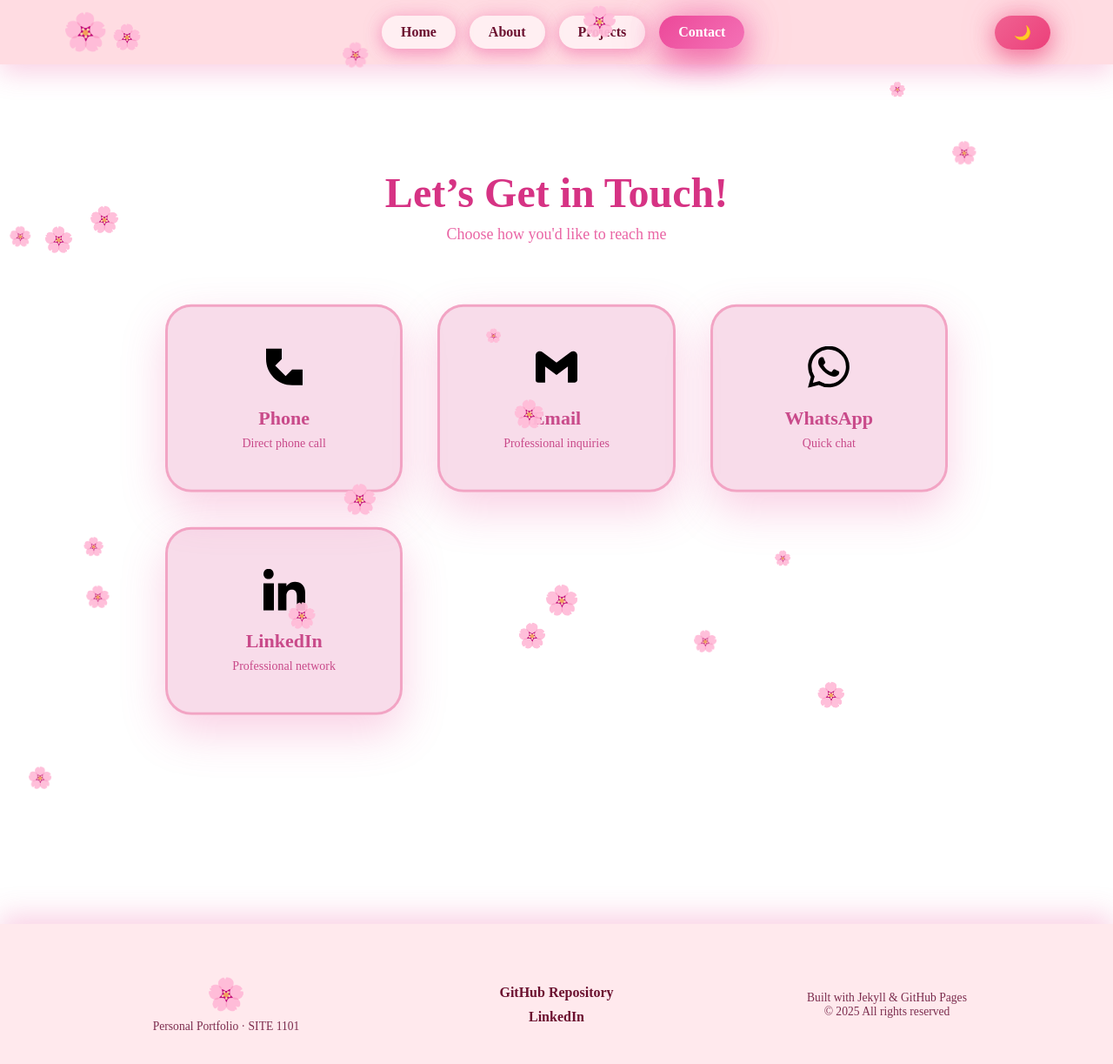
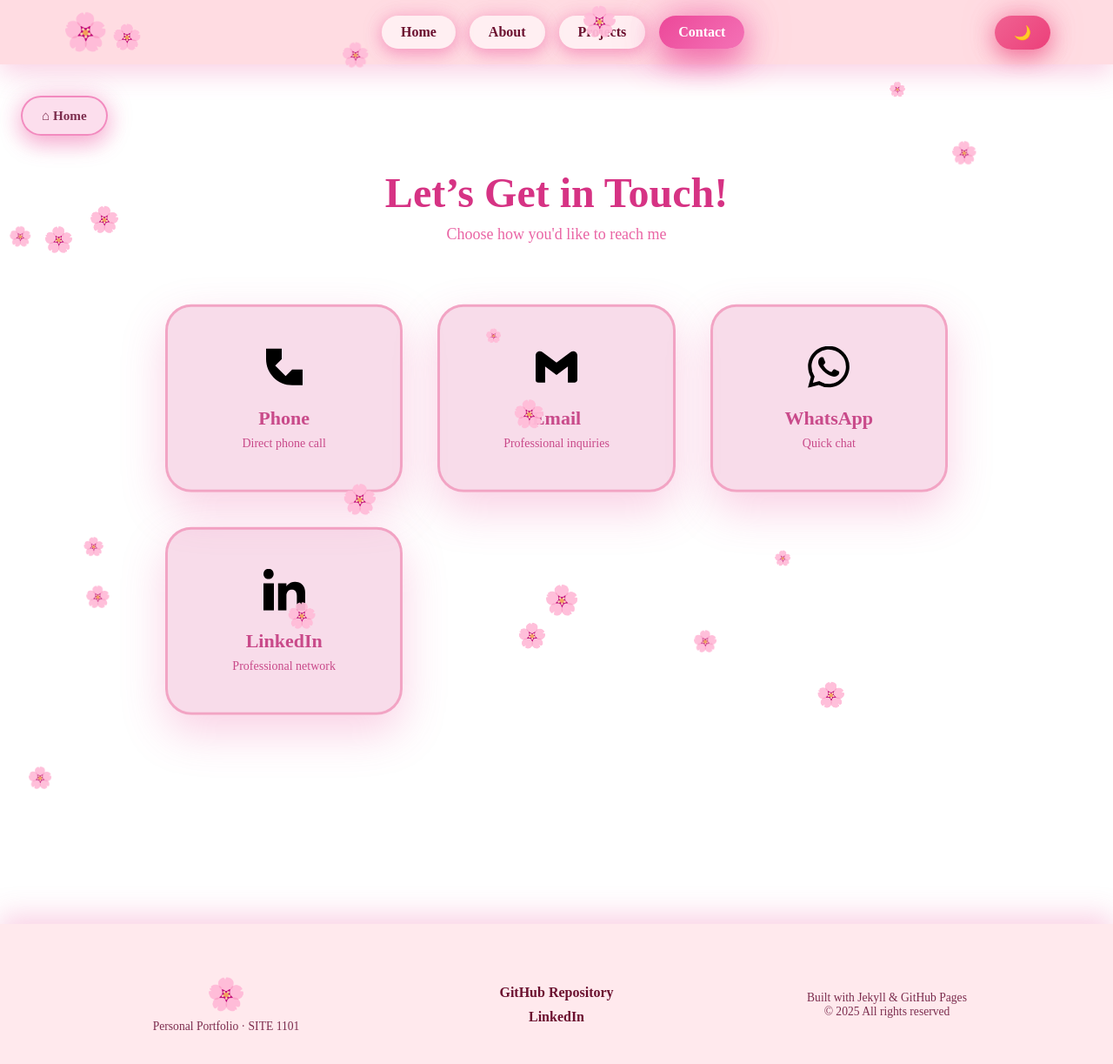
Before and after one commit to Code2DataAcademyofficial/SITE-Project-3, a Jekyll site: the page built from contact.html, in a window 1280 px wide and 1248 px high. Shown: the top 1223 px of the window at 87% size. Built offline with Jekyll 4.4.1, drawn with Linux system fonts in a browser that asks for light colours.

Commit message:
home button

```diff
--- a/about.html
+++ b/about.html
@@ -3,6 +3,9 @@ layout: default
 title: About
 permalink: /about/
 ---
+<a href="{{ site.baseurl }}/" class="home-fab" aria-label="Go to Home">
+  ⌂ Home
+</a>
 
 <section class="about">
   <div class="about-stack">
--- a/assets/css/style.css
+++ b/assets/css/style.css
@@ -1737,3 +1737,88 @@ body:not(.theme-dark) .contact-subtitle {
 body .contact-hub p.contact-subtitle {
   color: #e7549b !important;
 }
+/* ===============================
+   HOME FLOATING BUTTON (GLOBAL)
+================================ */
+
+.home-fab {
+  position: fixed;
+  top: 110px;
+  left: 24px;
+  z-index: 9999;
+
+  padding: 12px 22px;
+  border-radius: 999px;
+
+  font-weight: 600;
+  text-decoration: none;
+  font-size: 0.95rem;
+
+  display: inline-flex;
+  align-items: center;
+  gap: 6px;
+
+  transition:
+    transform 0.3s ease,
+    box-shadow 0.3s ease,
+    background 0.3s ease,
+    color 0.3s ease;
+}
+
+/* ===============================
+   LIGHT MODE
+================================ */
+
+body:not(.theme-dark) .home-fab {
+  background: rgba(236, 72, 153, 0.18);
+  border: 2px solid rgba(236, 72, 153, 0.55);
+  color: #7c2d4e;
+
+  box-shadow:
+    0 10px 25px rgba(236, 72, 153, 0.35),
+    0 0 30px rgba(236, 72, 153, 0.25);
+}
+
+body:not(.theme-dark) .home-fab:hover {
+  transform: translateY(-6px);
+  background: rgba(236, 72, 153, 0.28);
+
+  box-shadow:
+    0 18px 40px rgba(236, 72, 153, 0.6),
+    0 0 45px rgba(236, 72, 153, 0.45);
+}
+
+/* ===============================
+   DARK MODE
+================================ */
+
+body.theme-dark .home-fab {
+  background: rgba(255, 111, 165, 0.22);
+  border: 2px solid var(--dark-border-pink);
+  color: #f2e9ee;
+
+  box-shadow:
+    0 12px 28px rgba(255, 111, 165, 0.45),
+    0 0 40px rgba(255, 111, 165, 0.35);
+}
+
+body.theme-dark .home-fab:hover {
+  transform: translateY(-6px);
+
+  box-shadow:
+    0 0 40px rgba(255, 111, 165, 0.7),
+    0 0 80px rgba(255, 111, 165, 0.45);
+}
+
+/* ===============================
+   MOBILE
+================================ */
+
+@media (max-width: 768px) {
+  .home-fab {
+    top: 92px;
+    left: 12px;
+    padding: 10px 16px;
+    font-size: 0.8rem;
+  }
+}
--- a/contact.html
+++ b/contact.html
@@ -3,6 +3,9 @@ layout: default
 title: Contact
 permalink: /contact/
 ---
+<a href="{{ site.baseurl }}/" class="home-fab" aria-label="Go to Home">
+  ⌂ Home
+</a>
 
 <section class="contact-hub">
 
--- a/projects.html
+++ b/projects.html
@@ -3,6 +3,9 @@ layout: default
 title: Projects
 permalink: /projects/
 ---
+<a href="{{ site.baseurl }}/" class="home-fab" aria-label="Go to Home">
+  ⌂ Home
+</a>
 
 <section class="projects-page">
 
```
